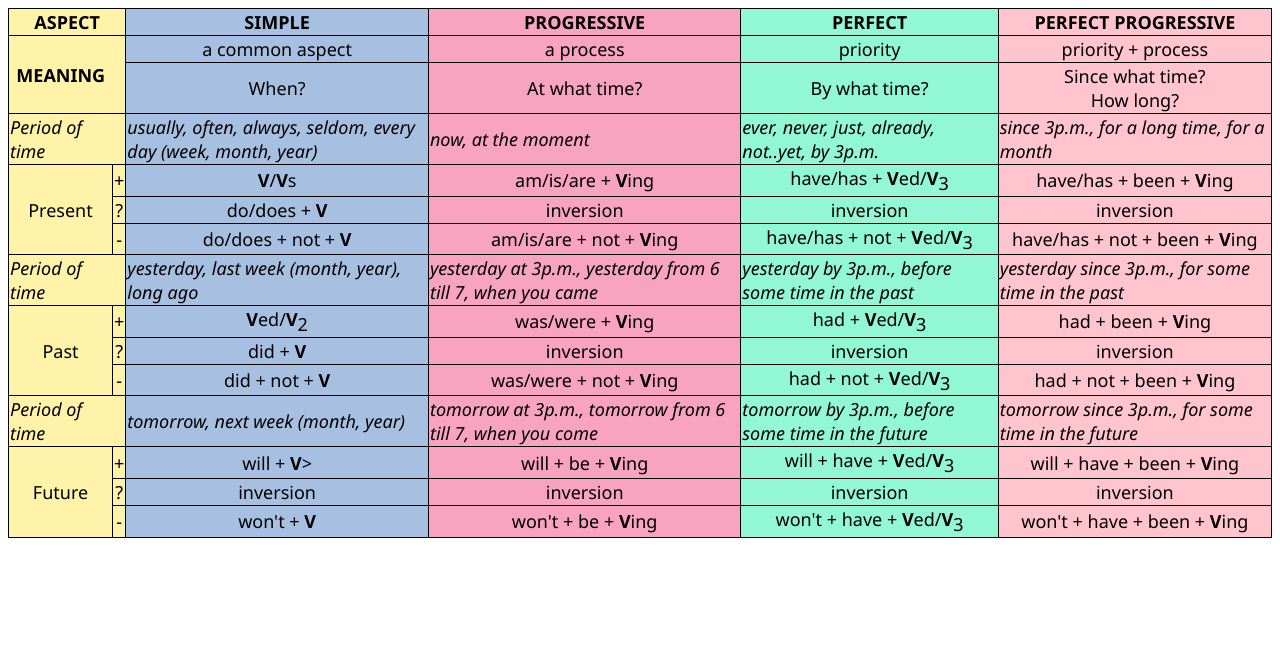
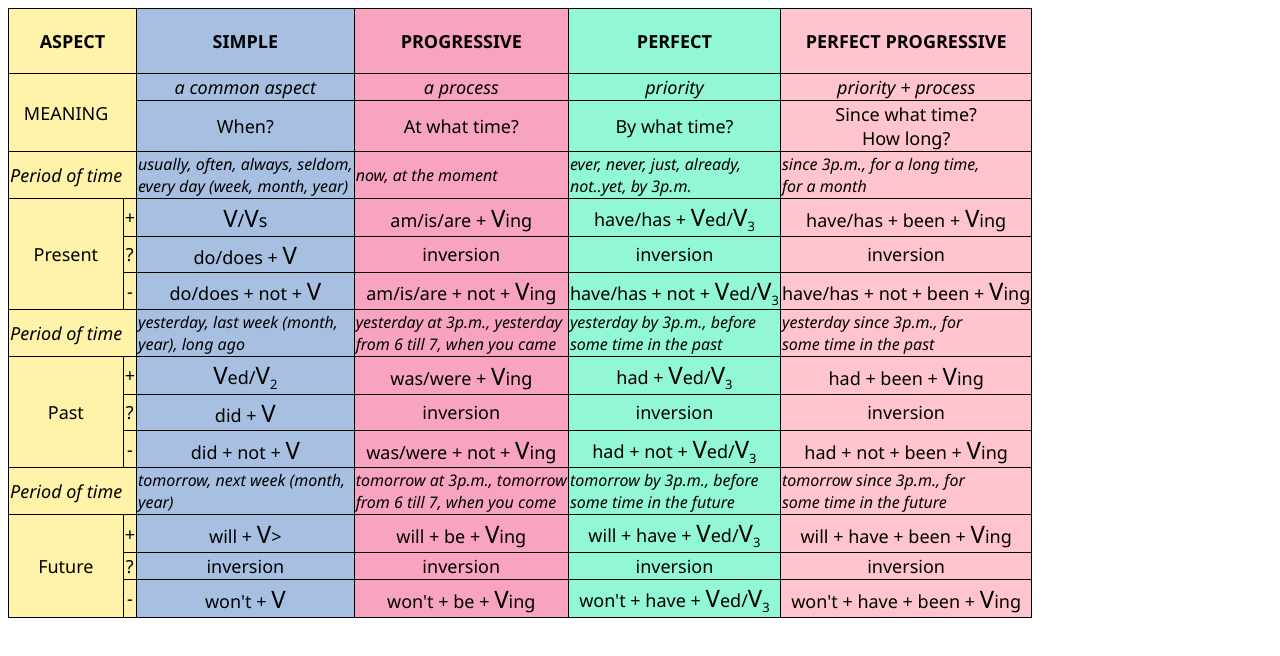
Before and after one commit to Alex-Sokol-creator/Sokolov_HTML, a plain HTML site: page Homeworks/Dz 5/Dz 5.html in a window 1280 px wide. Drawn offline with Linux system fonts and the light colour scheme.

Commit message:
Dz 5 is almost done

```diff
--- a/Homeworks/Dz 5/Dz 5.html
+++ b/Homeworks/Dz 5/Dz 5.html
@@ -11,19 +11,25 @@
             font-family: 'Segoe UI', Tahoma, Geneva, Verdana, sans-serif;
         }
 
-        *{
+        * {
             text-align: center;
             font-size: large;
         }
 
-        th{
+        th {
             text-transform: uppercase;
-
+            padding: 20px;
         }
 
-        .cursive-text{
+        .cursive-text {
             font-style: italic;
             text-align: left;
+            font-size: medium;
+        }
+
+        .meaning-text {
+            font-style: italic;
+            text-align: center;
         }
 
         .empty-td {
@@ -48,24 +54,41 @@
             border-collapse: collapse;
         }
 
+        sub {
+            font-size: small;
+        }
 
-        #Aspect, .empty-td-back{
+        b {
+            font-weight: normal;
+            font-size: x-large;
+        }
+
+        strong{
+            font-weight: 500;
+        }
+
+        #period{
+            font-size: small;
+        }
+
+        #Aspect,
+        .empty-td-back {
             background-color: rgba(255, 217, 0, 0.336);
         }
 
-        #Simple{
+        #Simple {
             background-color: rgba(48, 107, 184, 0.425);
         }
 
-        #Progressive{
+        #Progressive {
             background-color: rgba(240, 51, 114, 0.452);
         }
 
-        #Perfect{
+        #Perfect {
             background-color: rgba(10, 236, 161, 0.445);
         }
 
-        #Perfect-Progressive{
+        #Perfect-Progressive {
             background-color: rgba(255, 165, 180, 0.651);
         }
     </style>
@@ -102,20 +125,20 @@
             </tr>
             <tr>
                 <td class="empty-td empty-td-back empty-border-bottom"></td>
-                <td>When?</td>
-                <td>At what time?</td>
-                <td>By what time?</td>
-                <td>Since what time?<br>How long?</td>
+                <td><strong>When?</strong></td>
+                <td><strong>At what time?</strong></td>
+                <td><strong>By what time?</strong></td>
+                <td><strong>Since what time?<br>How long?</strong></td>
             </tr>
 
 
             <tr>
-                <td class="cursive-text border-delete">Period of time</td>
+                <td class="cursive-text border-delete" id="period"><strong>Period of time</strong></td>
                 <td class="empty-td empty-td-back"></td>
-                <td class="cursive-text">usually, often, always, seldom, every day (week, month, year)</td>
+                <td class="cursive-text">usually, often, always, seldom,<br> every day (week, month, year)</td>
                 <td class="cursive-text">now, at the moment</td>
-                <td class="cursive-text">ever, never, just, already, not..yet, by 3p.m.</td>
-                <td class="cursive-text">since 3p.m., for a long time, for a month</td>
+                <td class="cursive-text">ever, never, just, already,<br> not..yet, by 3p.m.</td>
+                <td class="cursive-text">since 3p.m., for a long time,<br> for a month</td>
             </tr>
 
 
@@ -144,12 +167,12 @@
 
 
             <tr>
-                <td class="cursive-text border-delete">Period of time</td>
+                <td class="cursive-text border-delete" id="period"><strong>Period of time</strong></td>
                 <td class="empty-td empty-td-back"></td>
-                <td class="cursive-text">yesterday, last week (month, year), long ago</td>
-                <td class="cursive-text">yesterday at 3p.m., yesterday from 6 till 7, when you came</td>
-                <td class="cursive-text">yesterday by 3p.m., before some time in the past</td>
-                <td class="cursive-text">yesterday since 3p.m., for some time in the past</td>
+                <td class="cursive-text">yesterday, last week (month,<br> year), long ago</td>
+                <td class="cursive-text">yesterday at 3p.m., yesterday<br> from 6 till 7, when you came</td>
+                <td class="cursive-text">yesterday by 3p.m., before<br> some time in the past</td>
+                <td class="cursive-text">yesterday since 3p.m., for<br> some time in the past</td>
             </tr>
 
 
@@ -178,12 +201,12 @@
 
 
             <tr>
-                <td class="cursive-text border-delete">Period of time</td>
+                <td class="cursive-text border-delete" id="period"><strong>Period of time</strong></td>
                 <td class="empty-td empty-td-back"></td>
-                <td class="cursive-text">tomorrow, next week (month, year)</td>
-                <td class="cursive-text">tomorrow at 3p.m., tomorrow from 6 till 7, when you come</td>
-                <td class="cursive-text">tomorrow by 3p.m., before some time in the future</td>
-                <td class="cursive-text">tomorrow since 3p.m., for some time in the future</td>
+                <td class="cursive-text">tomorrow, next week (month,<br> year)</td>
+                <td class="cursive-text">tomorrow at 3p.m., tomorrow<br> from 6 till 7, when you come</td>
+                <td class="cursive-text">tomorrow by 3p.m., before<br> some time in the future</td>
+                <td class="cursive-text">tomorrow since 3p.m., for<br> some time in the future</td>
             </tr>
 
 
```
Lines whose indentation alone changed are shown as unchanged.
